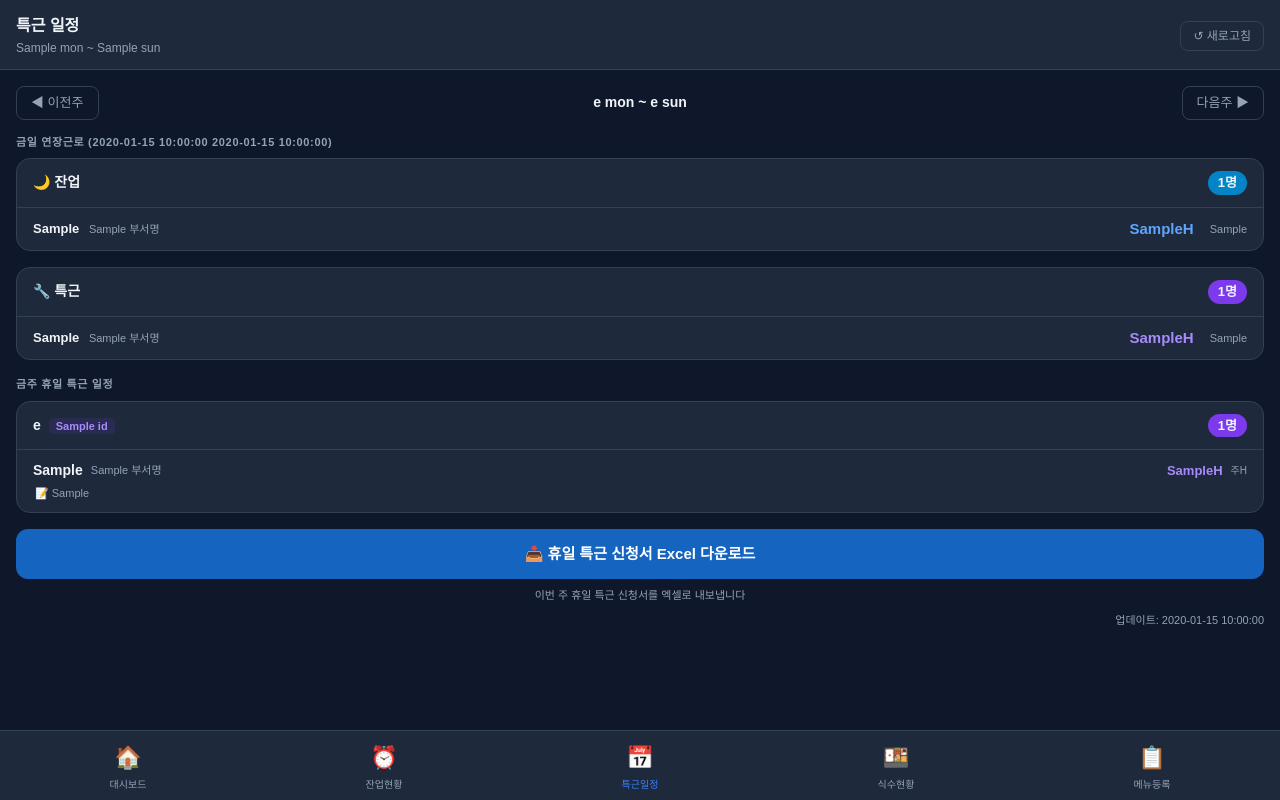
After one commit to pyh11234-spec/mjt-mobile, a Flask app: template templates/ot_schedule.html in a window 1280 px wide. The commit adds this page. Run offline with Flask 3, Linux system fonts and the light colour scheme; the template is opened without the code that fills it: most values are stand-ins (such as "Sample title", 1, 10 or a date in 2020).

Commit message:
Add files via upload

```diff
--- a/app.py
+++ b/app.py
@@ -2,9 +2,10 @@
 MJT 모바일 현황 대시보드 — Flask
 Google Sheets 데이터를 모바일 브라우저로 조회 + 오늘 메뉴 등록
 """
-import os, json, base64, time, threading, secrets
-from datetime import datetime, date
-from flask import Flask, render_template, jsonify, request, redirect, url_for, session
+import os, json, base64, time, threading, secrets, io
+from datetime import datetime, date, timedelta
+from collections import defaultdict
+from flask import Flask, render_template, jsonify, request, redirect, url_for, session, send_file
 
 import gspread
 from google.oauth2.service_account import Credentials
@@ -187,6 +188,113 @@ def calc_ot_status(emps, att_rows, year, month):
     rows.sort(key=lambda r: (status_order[r['status']], -r['total_ot']))
     return rows
 
+# ── 공휴일 DB ────────────────────────────────────────────────────
+def _build_holiday_db():
+    db = {}
+    fixed = {
+        '01-01': '신정',      '03-01': '삼일절',     '05-01': '근로자의날',
+        '05-05': '어린이날',  '06-06': '현충일',     '08-15': '광복절',
+        '10-03': '개천절',    '10-09': '한글날',     '12-25': '성탄절',
+    }
+    for yr in range(2025, 2051):
+        for mmdd, name in fixed.items():
+            db[f'{yr}-{mmdd}'] = name
+    lunar = {
+        '2026-02-16':'설날 연휴','2026-02-17':'설날','2026-02-18':'설날 연휴',
+        '2026-05-25':'부처님오신날',
+        '2026-09-24':'추석 연휴','2026-09-25':'추석','2026-09-26':'추석 연휴',
+        '2027-02-05':'설날 연휴','2027-02-06':'설날','2027-02-07':'설날 연휴',
+        '2027-05-13':'부처님오신날',
+        '2027-09-14':'추석 연휴','2027-09-15':'추석','2027-09-16':'추석 연휴',
+        '2028-01-26':'설날 연휴','2028-01-27':'설날','2028-01-28':'설날 연휴',
+        '2028-05-02':'부처님오신날',
+        '2028-10-02':'추석 연휴','2028-10-03':'추석','2028-10-04':'추석 연휴',
+        '2029-02-12':'설날 연휴','2029-02-13':'설날','2029-02-14':'설날 연휴',
+        '2029-05-21':'부처님오신날',
+        '2029-10-05':'추석','2029-10-06':'추석 연휴',
+        '2030-02-02':'설날 연휴','2030-02-03':'설날','2030-02-04':'설날 연휴',
+        '2030-05-11':'부처님오신날',
+        '2030-09-22':'추석 연휴','2030-09-23':'추석','2030-09-24':'추석 연휴',
+        '2031-01-22':'설날 연휴','2031-01-23':'설날','2031-01-24':'설날 연휴',
+        '2031-05-28':'부처님오신날',
+        '2031-09-11':'추석 연휴','2031-09-12':'추석','2031-09-13':'추석 연휴',
+        '2032-02-10':'설날 연휴','2032-02-11':'설날','2032-02-12':'설날 연휴',
+        '2032-05-16':'부처님오신날',
+        '2032-09-29':'추석 연휴','2032-09-30':'추석','2032-10-01':'추석 연휴',
+        '2033-01-30':'설날 연휴','2033-01-31':'설날','2033-02-01':'설날 연휴',
+        '2033-05-05':'부처님오신날',
+        '2033-09-18':'추석 연휴','2033-09-19':'추석','2033-09-20':'추석 연휴',
+        '2034-02-18':'설날 연휴','2034-02-19':'설날','2034-02-20':'설날 연휴',
+        '2034-05-25':'부처님오신날',
+        '2034-10-07':'추석 연휴','2034-10-08':'추석','2034-10-09':'추석 연휴',
+        '2035-02-07':'설날 연휴','2035-02-08':'설날','2035-02-09':'설날 연휴',
+        '2035-05-14':'부처님오신날',
+        '2035-09-26':'추석 연휴','2035-09-27':'추석','2035-09-28':'추석 연휴',
+    }
+    db.update(lunar)
+    return db
+
+BASE_HOLIDAYS = _build_holiday_db()
+
+def get_managed_holidays():
+    def _f():
+        try:
+            sh = _open_sh()
+            rows = sh.worksheet('공휴일').get_all_values()[1:]
+            return {r[0].strip(): r[1].strip()
+                    for r in rows if len(r) >= 2 and r[0].strip()}
+        except Exception:
+            return {}
+    return _cached('managed_hols', _f, ttl=3600)
+
+def get_day_label(ds: str):
+    """Returns '' for workday, '토'/'일'/holiday_name for non-workday."""
+    try:
+        d = date.fromisoformat(ds)
+    except Exception:
+        return ''
+    wd = d.weekday()
+    if wd == 5: return '토'
+    if wd == 6: return '일'
+    name = BASE_HOLIDAYS.get(ds) or get_managed_holidays().get(ds, '')
+    return name
+
+def _week_range(ref_ds=None):
+    ref = date.fromisoformat(ref_ds) if ref_ds else date.today()
+    mon = ref - timedelta(days=ref.weekday())
+    return mon, mon + timedelta(days=6)
+
+def get_week_att(ref_ds=None):
+    mon, sun = _week_range(ref_ds)
+    months = set()
+    d = mon
+    while d <= sun:
+        months.add((d.year, d.month))
+        d += timedelta(days=1)
+    all_recs = []
+    for yr, mo in months:
+        all_recs.extend(get_att_records(yr, mo))
+    week_dates = set()
+    d = mon
+    while d <= sun:
+        week_dates.add(d.strftime('%Y-%m-%d'))
+        d += timedelta(days=1)
+    return [r for r in all_recs if str(r.get('일자', '')).strip() in week_dates], mon, sun
+
+def _ot_time(hours):
+    """Convert OT hours float to HH:MM start/end (assumes 08:00 start)."""
+    try:
+        h = float(hours)
+    except Exception:
+        h = 0.0
+    start_min = 8 * 60
+    work_min  = int(h * 60)
+    lunch_min = 60 if h > 4 else 0
+    end_min   = start_min + work_min + lunch_min
+    def fmt(m):
+        return f'{m // 60:02d}:{m % 60:02d}'
+    return fmt(start_min), fmt(end_min)
+
 # ── 라우트 ──────────────────────────────────────────────────────
 @app.route('/')
 def index():
@@ -344,6 +452,231 @@ def menu_edit():
     )
 
 
+@app.route('/ot_schedule')
+def ot_schedule():
+    today  = date.today()
+    ds     = today.strftime('%Y-%m-%d')
+    ref_ds = request.args.get('week', ds)
+
+    try:
+        # ── 금일 잔업/특근 ─────────────────────────────
+        today_recs = get_att_records(today.year, today.month)
+        today_jn = [r for r in today_recs
+                    if str(r.get('일자', '')).strip() == ds
+                    and r.get('근태유형', '') == '잔업']
+        today_sp = [r for r in today_recs
+                    if str(r.get('일자', '')).strip() == ds
+                    and r.get('근태유형', '') == '특근']
+
+        # ── 금주 휴일 특근 일정 ─────────────────────────
+        week_recs, mon, sun = get_week_att(ref_ds)
+
+        # 특근 중 휴일(토/일/공휴일)인 날만
+        hol_sp = []
+        for r in week_recs:
+            if r.get('근태유형', '') != '특근':
+                continue
+            ds_r  = str(r.get('일자', '')).strip()
+            label = get_day_label(ds_r)
+            if label:
+                hol_sp.append(dict(r, _label=label))
+
+        # 날짜별 그룹핑
+        grouped = defaultdict(list)
+        for r in sorted(hol_sp, key=lambda x: str(x.get('일자', ''))):
+            grouped[str(r.get('일자', ''))].append(r)
+
+        # 주간 사원별 총OT (주40H 초과시간 계산용)
+        emp_week_ot = defaultdict(float)
+        for r in week_recs:
+            if r.get('근태유형', '') in ATT_CAT_OT:
+                try:
+                    emp_week_ot[str(r.get('사원번호', '')).strip()] += float(r.get('값', 0) or 0)
+                except Exception:
+                    pass
+
+        return render_template('ot_schedule.html',
+            today_ds      = ds,
+            today_weekday = '월화수목금토일'[today.weekday()],
+            today_jn      = today_jn,
+            today_sp      = today_sp,
+            grouped_sp    = dict(grouped),
+            mon = mon.strftime('%Y-%m-%d'),
+            sun = sun.strftime('%Y-%m-%d'),
+            ref_ds        = ref_ds,
+            emp_week_ot   = dict(emp_week_ot),
+            updated       = datetime.now().strftime('%H:%M'),
+        )
+    except Exception as e:
+        return render_template('error.html', error=str(e))
+
+
+@app.route('/ot_schedule/export')
+def ot_schedule_export():
+    ref_ds = request.args.get('week', date.today().strftime('%Y-%m-%d'))
+    try:
+        from openpyxl import Workbook
+        from openpyxl.styles import (Font, PatternFill, Alignment,
+                                     Border, Side, GradientFill)
+        from openpyxl.utils import get_column_letter
+
+        week_recs, mon, sun = get_week_att(ref_ds)
+
+        # 특근 & 휴일만
+        hol_sp = []
+        for r in week_recs:
+            if r.get('근태유형', '') != '특근':
+                continue
+            ds_r  = str(r.get('일자', '')).strip()
+            label = get_day_label(ds_r)
+            if label:
+                hol_sp.append(dict(r, _label=label))
+        hol_sp.sort(key=lambda x: str(x.get('일자', '')))
+
+        # 주간 사원별 총OT
+        emp_week_ot = defaultdict(float)
+        for r in week_recs:
+            if r.get('근태유형', '') in ATT_CAT_OT:
+                try:
+                    emp_week_ot[str(r.get('사원번호', '')).strip()] += float(r.get('값', 0) or 0)
+                except Exception:
+                    pass
+
+        wb = Workbook()
+        ws = wb.active
+        ws.title = '특근신청서'
+
+        # 컬럼 너비
+        col_w = [6, 16, 10, 10, 14, 10, 30, 14]
+        for i, w in enumerate(col_w, 1):
+            ws.column_dimensions[get_column_letter(i)].width = w
+
+        # 스타일 헬퍼
+        def bd(style='thin'):
+            s = Side(style=style)
+            return Border(left=s, right=s, top=s, bottom=s)
+        def fill(hex_color):
+            return PatternFill('solid', fgColor=hex_color)
+        def aln(h='center', v='center', wrap=False):
+            return Alignment(horizontal=h, vertical=v, wrap_text=wrap)
+
+        # ── 타이틀 ─────────────────────────────────────────
+        ws.row_dimensions[1].height = 8
+        ws.row_dimensions[2].height = 32
+        ws.row_dimensions[3].height = 20
+        ws.row_dimensions[4].height = 8
+
+        ws.merge_cells('A2:H2')
+        tc = ws['A2']
+        tc.value     = 'MJT 주식회사  휴일 특근 신청서'
+        tc.font      = Font(size=18, bold=True, color='1A237E')
+        tc.alignment = aln('center')
+
+        ws.merge_cells('A3:H3')
+        dc = ws['A3']
+        period_str = f'{mon.strftime("%Y년 %m월 %d일")} ~ {sun.strftime("%m월 %d일")}  |  작성일 {date.today().strftime("%Y-%m-%d")}'
+        dc.value     = period_str
+        dc.font      = Font(size=10, color='555555')
+        dc.alignment = aln('center')
+
+        # ── 헤더 행 ────────────────────────────────────────
+        HDR_ROW = 5
+        ws.row_dimensions[HDR_ROW].height = 22
+        headers = ['No', '근무일', '시작시간', '종료시간', '공정(부서)', '성명', '근로 사유', '주40H 초과시간']
+        hdr_fill = fill('1565C0')
+        for col, h in enumerate(headers, 1):
+            c = ws.cell(HDR_ROW, col, h)
+            c.font      = Font(bold=True, color='FFFFFF', size=10)
+            c.fill      = hdr_fill
+            c.alignment = aln('center')
+            c.border    = bd()
+
+        # ── 데이터 행 ───────────────────────────────────────
+        DATE_COLORS = ['E8F5E9', 'E3F2FD', 'FFF3E0', 'F3E5F5', 'FCE4EC', 'E0F7FA']
+        date_color_map = {}
+        color_idx = 0
+
+        row_num = HDR_ROW + 1
+        no = 1
+        for r in hol_sp:
+            ds_r   = str(r.get('일자', '')).strip()
+            label  = r.get('_label', '')
+            dept   = str(r.get('부서명', '')).strip()
+            name   = str(r.get('성명', '')).strip()
+            value  = r.get('값', 0)
+            note   = str(r.get('비고', '')).strip()
+            eid    = str(r.get('사원번호', '')).strip()
+            week_h = emp_week_ot.get(eid, float(value or 0))
+
+            try:
+                d_obj = date.fromisoformat(ds_r)
+                day_str = f'{d_obj.strftime("%m/%d")} ({label})'
+            except Exception:
+                day_str = ds_r
+
+            t_start, t_end = _ot_time(value)
+
+            if ds_r not in date_color_map:
+                date_color_map[ds_r] = DATE_COLORS[color_idx % len(DATE_COLORS)]
+                color_idx += 1
+            row_fill = fill(date_color_map[ds_r])
+
+            ws.row_dimensions[row_num].height = 18
+            row_data = [no, day_str, t_start, t_end, dept, name, note,
+                        f'{week_h:.0f}H']
+            for col, val in enumerate(row_data, 1):
+                c = ws.cell(row_num, col, val)
+                c.fill      = row_fill
+                c.border    = bd()
+                c.font      = Font(size=10)
+                c.alignment = aln('center' if col != 7 else 'left', wrap=True)
+            row_num += 1
+            no += 1
+
+        if no == 1:
+            ws.merge_cells(f'A{row_num}:H{row_num}')
+            c = ws.cell(row_num, 1, '해당 기간 휴일 특근 기록 없음')
+            c.alignment = aln('center')
+            c.font      = Font(italic=True, color='888888')
+            row_num += 1
+
+        # ── 결재 행 ────────────────────────────────────────
+        row_num += 1
+        ws.row_dimensions[row_num].height = 18
+        ws.merge_cells(f'A{row_num}:B{row_num}')
+        ws.cell(row_num, 1, '담당').font = Font(bold=True, size=10)
+        ws.cell(row_num, 1).alignment    = aln('center')
+        ws.cell(row_num, 1).border       = bd()
+        ws.merge_cells(f'C{row_num}:D{row_num}')
+        ws.cell(row_num, 3, '팀장').font  = Font(bold=True, size=10)
+        ws.cell(row_num, 3).alignment     = aln('center')
+        ws.cell(row_num, 3).border        = bd()
+        ws.merge_cells(f'E{row_num}:F{row_num}')
+        ws.cell(row_num, 5, '부문장').font = Font(bold=True, size=10)
+        ws.cell(row_num, 5).alignment      = aln('center')
+        ws.cell(row_num, 5).border         = bd()
+        ws.merge_cells(f'G{row_num}:H{row_num}')
+        ws.cell(row_num, 7, '대표이사').font = Font(bold=True, size=10)
+        ws.cell(row_num, 7).alignment        = aln('center')
+        ws.cell(row_num, 7).border           = bd()
+        row_num += 1
+        ws.row_dimensions[row_num].height = 40
+        for col in [1, 3, 5, 7]:
+            end = col + 1
+            ws.merge_cells(f'{get_column_letter(col)}{row_num}:{get_column_letter(end)}{row_num}')
+            ws.cell(row_num, col, '').border = bd()
+
+        buf = io.BytesIO()
+        wb.save(buf)
+        buf.seek(0)
+        fname = f'휴일특근신청서_{mon.strftime("%Y%m%d")}.xlsx'
+        return send_file(buf, download_name=fname,
+                         as_attachment=True,
+                         mimetype='application/vnd.openxmlformats-officedocument.spreadsheetml.sheet')
+    except Exception as e:
+        return render_template('error.html', error=str(e))
+
+
 @app.route('/api/refresh')
 def api_refresh():
     _clear_cache()
--- a/requirements.txt
+++ b/requirements.txt
@@ -2,3 +2,4 @@ flask>=3.0.0
 gspread>=6.0.0
 google-auth>=2.0.0
 gunicorn>=21.0.0
+openpyxl>=3.1.0
--- a/templates/base.html
+++ b/templates/base.html
@@ -164,16 +164,19 @@
 
 <!-- 하단 네비게이션 -->
 <nav class="nav-btm">
-  <a href="/"         class="{% if page=='home'     %}active{% endif %}">
+  <a href="/"             class="{% if page=='home'     %}active{% endif %}">
     <span class="ico">🏠</span>대시보드
   </a>
-  <a href="/overtime" class="{% if page=='overtime' %}active{% endif %}">
+  <a href="/overtime"     class="{% if page=='overtime' %}active{% endif %}">
     <span class="ico">⏰</span>잔업현황
   </a>
-  <a href="/meal"     class="{% if page=='meal'     %}active{% endif %}">
+  <a href="/ot_schedule"  class="{% if page=='schedule' %}active{% endif %}">
+    <span class="ico">📅</span>특근일정
+  </a>
+  <a href="/meal"         class="{% if page=='meal'     %}active{% endif %}">
     <span class="ico">🍱</span>식수현황
   </a>
-  <a href="/menu"     class="{% if page=='menu'     %}active{% endif %}">
+  <a href="/menu"         class="{% if page=='menu'     %}active{% endif %}">
     <span class="ico">📋</span>메뉴등록
   </a>
 </nav>
--- /dev/null
+++ b/templates/ot_schedule.html
@@ -0,0 +1,154 @@
+{% extends 'base.html' %}
+{% set page = 'schedule' %}
+{% block content %}
+
+<div class="pg-hd">
+  <div>
+    <div class="pg-title">특근 일정</div>
+    <div class="pg-sub">{{ mon }} ~ {{ sun }}</div>
+  </div>
+  <button class="btn-ref" onclick="doRefresh()">↺ 새로고침</button>
+</div>
+
+<div class="px-3 pt-3">
+
+  <!-- 주 이동 -->
+  {% set prev_week = (mon | string)[:10] %}
+  <div style="display:flex; align-items:center; justify-content:space-between; margin-bottom:14px">
+    <a id="prevWeekBtn" href="#"
+       style="padding:6px 14px; border:1px solid var(--border); border-radius:8px; font-size:13px; color:var(--text2)">
+      ◀ 이전주
+    </a>
+    <span style="font-weight:700; font-size:14px">{{ mon[5:] }} ~ {{ sun[5:] }}</span>
+    <a id="nextWeekBtn" href="#"
+       style="padding:6px 14px; border:1px solid var(--border); border-radius:8px; font-size:13px; color:var(--text2)">
+      다음주 ▶
+    </a>
+  </div>
+
+  <!-- ──────────── 금일 연장근로 ──────────── -->
+  <div class="sec-lbl">금일 연장근로 ({{ today_ds }} {{ today_weekday }})</div>
+
+  <!-- 잔업 -->
+  <div class="c-card mb-3">
+    <div class="c-card-hd">
+      <span class="title">🌙 잔업</span>
+      <span class="badge-cnt" style="background:#0284C7">{{ today_jn|length }}명</span>
+    </div>
+    {% if today_jn %}
+    <div class="scroll-list">
+      {% for r in today_jn %}
+      <div class="c-row">
+        <div style="flex:1; min-width:0">
+          <span style="font-weight:700">{{ r.성명 }}</span>
+          <span class="t2 fs11" style="margin-left:6px">{{ r.부서명 }}</span>
+        </div>
+        <span style="font-size:15px; font-weight:700; color:#60A5FA">{{ r.값 }}H</span>
+        {% if r.비고 %}
+        <span class="t2 fs11" style="margin-left:6px">{{ r.비고 }}</span>
+        {% endif %}
+      </div>
+      {% endfor %}
+    </div>
+    {% else %}
+    <div class="empty">잔업 기록 없음</div>
+    {% endif %}
+  </div>
+
+  <!-- 특근 -->
+  <div class="c-card mb-3">
+    <div class="c-card-hd">
+      <span class="title">🔧 특근</span>
+      <span class="badge-cnt" style="background:#7C3AED">{{ today_sp|length }}명</span>
+    </div>
+    {% if today_sp %}
+    <div class="scroll-list">
+      {% for r in today_sp %}
+      <div class="c-row">
+        <div style="flex:1; min-width:0">
+          <span style="font-weight:700">{{ r.성명 }}</span>
+          <span class="t2 fs11" style="margin-left:6px">{{ r.부서명 }}</span>
+        </div>
+        <span style="font-size:15px; font-weight:700; color:#A78BFA">{{ r.값 }}H</span>
+        {% if r.비고 %}
+        <span class="t2 fs11" style="margin-left:6px">{{ r.비고 }}</span>
+        {% endif %}
+      </div>
+      {% endfor %}
+    </div>
+    {% else %}
+    <div class="empty">특근 기록 없음</div>
+    {% endif %}
+  </div>
+
+  <!-- ──────────── 금주 휴일 특근 일정 ──────────── -->
+  <div class="sec-lbl" style="margin-top:8px">금주 휴일 특근 일정</div>
+
+  {% if grouped_sp %}
+    {% for ds_key, records in grouped_sp.items() %}
+    {% set day_obj = ds_key %}
+    <div class="c-card mb-3">
+      <div class="c-card-hd">
+        <span class="title">
+          {{ ds_key[5:] | replace('-', '/') }}
+          <span style="font-size:11px; padding:2px 7px; border-radius:4px; margin-left:4px;
+                        background:#7C3AED22; color:#A78BFA">
+            {{ records[0]._label }}
+          </span>
+        </span>
+        <span class="badge-cnt" style="background:#7C3AED">{{ records|length }}명</span>
+      </div>
+      <div class="scroll-list">
+        {% for r in records %}
+        <div class="c-row" style="flex-wrap:wrap; gap:4px">
+          <div style="flex:1; min-width:0; display:flex; align-items:center; gap:8px">
+            <span style="font-weight:700; font-size:14px">{{ r.성명 }}</span>
+            <span class="t2 fs11">{{ r.부서명 }}</span>
+          </div>
+          <div style="display:flex; align-items:center; gap:8px; flex-shrink:0">
+            <span style="font-size:13px; font-weight:700; color:#A78BFA">{{ r.값 }}H</span>
+            {% set week_h = emp_week_ot.get(r.사원번호 | string, r.값) %}
+            <span style="font-size:10px; color:#94A3B8">주{{ week_h }}H</span>
+          </div>
+          {% if r.비고 %}
+          <div style="width:100%; font-size:11px; color:var(--text2); padding-left:2px">
+            📝 {{ r.비고 }}
+          </div>
+          {% endif %}
+        </div>
+        {% endfor %}
+      </div>
+    </div>
+    {% endfor %}
+  {% else %}
+  <div class="c-card mb-3">
+    <div class="empty">이번 주 등록된 휴일 특근 없음</div>
+  </div>
+  {% endif %}
+
+  <!-- 내보내기 버튼 -->
+  <a href="/ot_schedule/export?week={{ ref_ds }}"
+     style="display:block; width:100%; background:#1565C0; color:white; border:none;
+            border-radius:12px; padding:14px; font-size:15px; font-weight:700;
+            text-align:center; margin-bottom:8px">
+    📥 휴일 특근 신청서 Excel 다운로드
+  </a>
+  <div class="t2 fs11 text-center mb-2">이번 주 휴일 특근 신청서를 엑셀로 내보냅니다</div>
+
+  <div class="t2 fs11 text-end mb-3">업데이트: {{ updated }}</div>
+</div>
+
+<script>
+(function() {
+  var ref = '{{ ref_ds }}';
+  function addDays(ds, n) {
+    var d = new Date(ds);
+    d.setDate(d.getDate() + n);
+    return d.toISOString().slice(0, 10);
+  }
+  document.getElementById('prevWeekBtn').href = '/ot_schedule?week=' + addDays(ref, -7);
+  document.getElementById('nextWeekBtn').href = '/ot_schedule?week=' + addDays(ref, 7);
+})();
+</script>
+
+{% endblock %}
```
